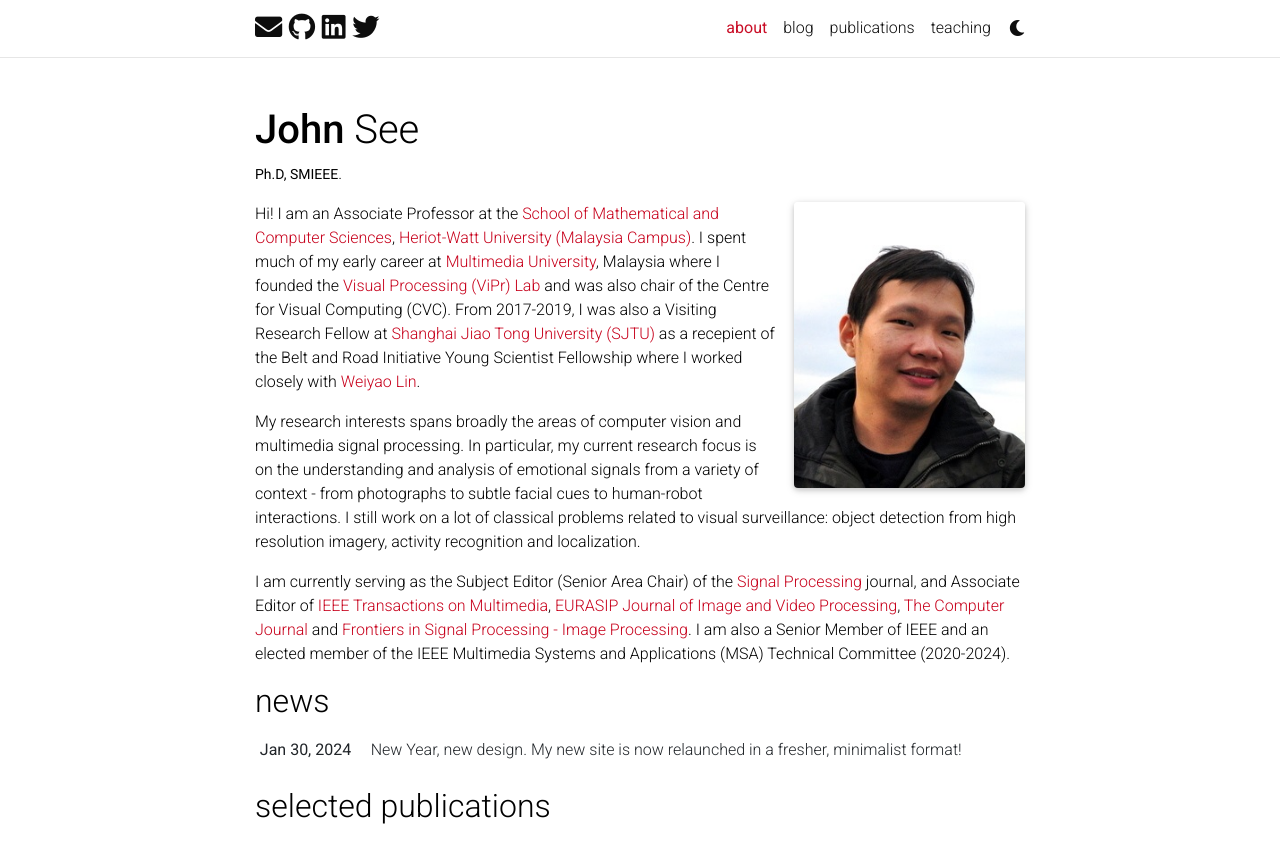
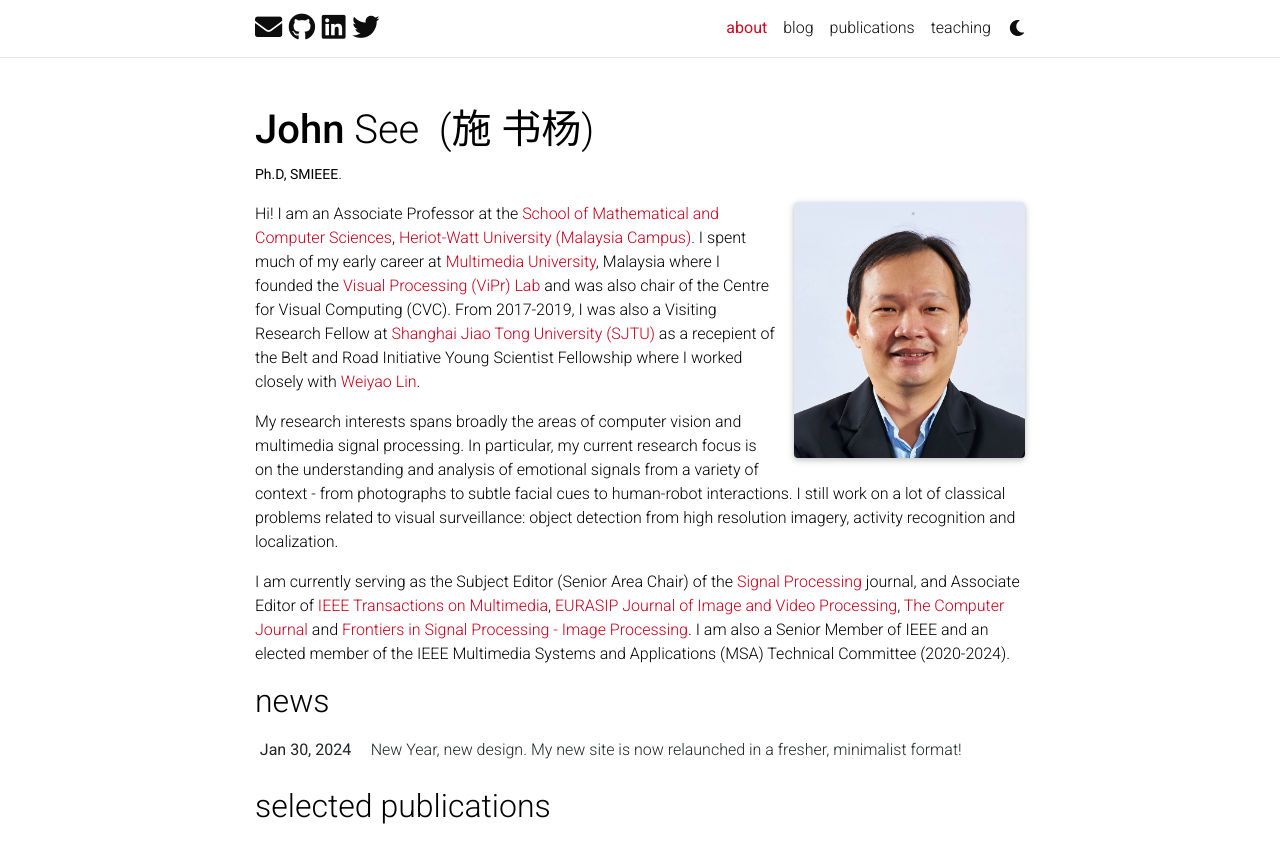
Before and after one commit to john-see/john-see.github.io, a Jekyll site: the page built from _pages/about.md, in a window 1280 px wide and 1124 px high, cut to the strip 0-854 px from the top of the window. Built offline with Jekyll 4.4.1, drawn with Linux system fonts in a browser that asks for light colours; full-size pictures stand in for the smaller copies a plugin makes; comment, search, counter and statistics services are not loaded; a style sheet for code colours, icons or effects is not loaded.

Commit message:
small changes

```diff
--- a/_config.yml
+++ b/_config.yml
@@ -6,8 +6,8 @@
 first_name: John
 middle_name:
 last_name: See
-chinese_last_name:
-chinese_first_name:
+chinese_last_name: 施
+chinese_first_name: 书杨
 email: j.see@hw.ac.uk
 description: > # the ">" symbol means to ignore newlines until "footer_text:"
   A simple, whitespace theme for academics. Based on [*folio](https://github.com/bogoli/-folio) design.
@@ -17,7 +17,7 @@
 keywords: jekyll, jekyll-theme, academic-website, portfolio-website  # add your own keywords or leave empty
 
 lang: en # the language of your site (for example: en, fr, cn, ru, etc.)
-icon: favicon.ico #🎓 # the emoji used as the favicon (alternatively, provide image name in /assets/img/)
+icon: faviconV2.png #🎓 # the emoji used as the favicon (alternatively, provide image name in /assets/img/)
 
 url: https://john-see.github.io # the base hostname & protocol for your site
 baseurl: #/al-folio # the subpath of your site, e.g. /blog/
--- a/_sass/_base.scss
+++ b/_sass/_base.scss
@@ -976,6 +976,12 @@
   }
 }
 
+/* chinese name format */
+.d-md-none {
+    font-size:0.5em;
+}
+
+
 /* Tips, warnings, and dangers blockquotes */
 .post .post-content blockquote {
   &.block-tip {
```
Also changed, not shown: _pages/about.md (+1 -1 lines), assets/img/faviconV2.png (added), assets/img/favicon_v2.ico (deleted).
